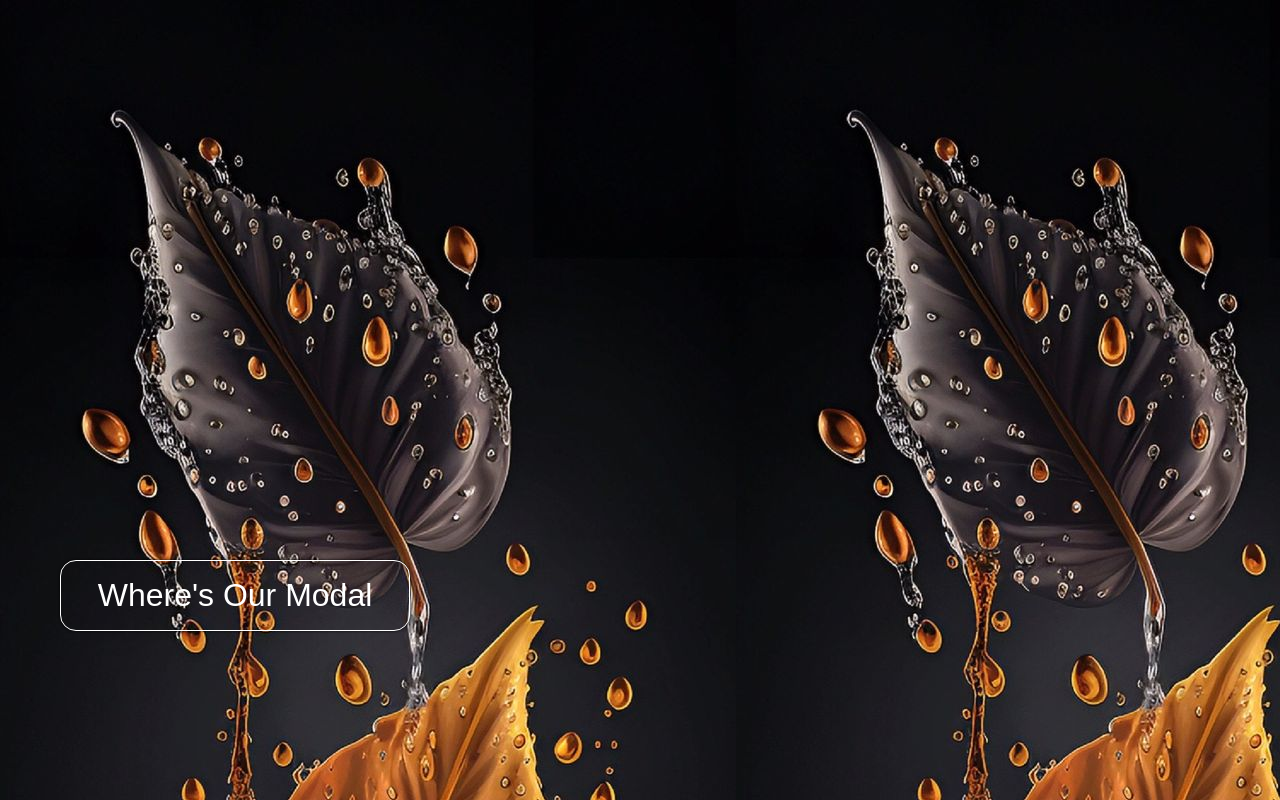
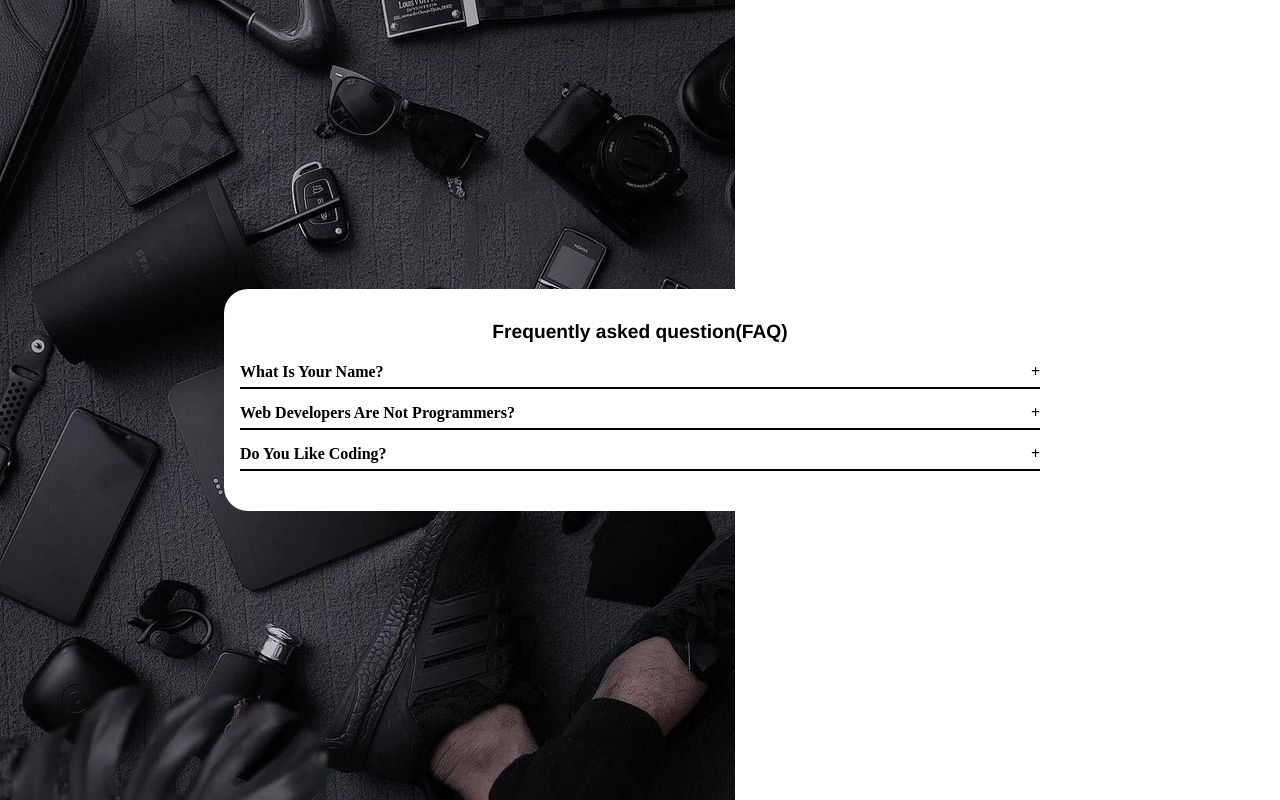
Before and after one commit to Asuraking913/example_web, a plain HTML site: page index.html in a window 1280 px wide. Drawn offline with Linux system fonts and the light colour scheme.

Commit message:
added changes

```diff
--- a/css/main.css
+++ b/css/main.css
@@ -5,82 +5,63 @@
 }
 
 body {
-  background-image: url("../images/Make\ Your\ Day.jpeg");
-  height: 100vh;
-  position: relative;
-  background-image: cover;
-}
+  background-image: url(../images/mac.jpeg);
+  background-position: cover;
+  background-repeat: no-repeat;
 
-#open-btn {
-  position: absolute;
-  top: 70%;
-  left: 60px;
-  padding: 0.5em 1em;
-  font-family: sans-serif;
-  color: transparent;
-  background-color: transparent;
-  color: white;
-  border-radius: 0.5em;
-  font-size: 2rem;
-  transition-duration: 2s;
-  text-transform: capitalize;
-  width: 350px;
-  border: 1px solid white;
-  box-shadow: 0 0 3px black;
-}
-
-#open-btn:hover {
-  background-color: white;
-  color: black;
-  border: none;
-}
-
-.modal {
-  width: 200px;
-  height: 100px;
-  /* padding: 0.2em 0.8em; */
   display: flex;
   align-items: center;
   justify-content: center;
-  gap: 1em;
-  flex-direction: row;
-  color: black;
-  background-color: white;
-  font-family: sans-serif;
-  font-size: 1.5rem;
-  position: absolute;
-  left: 50%;
-  top: 50%;
-
-  animation-name: slide;
-  animation-duration: 0.5s;
+  height: 100vh;
 }
 
-.close-btn {
-  font-size: 3rem;
-  cursor: pointer;
-  color: rgb(222, 79, 79);
+.cont1 {
+  background-color: white;
+  width: 65%;
+  padding: 2em 1em;
+  font-family: san;
+  border-radius: 1.5em;
 }
 
-#modal-container {
-  display: none;
-  position: fixed;
-  top: 0;
-  left: 0;
-  width: 100%;
-  height: 100%;
-  background-color: rgba(255, 255, 255, 0.082);
-  z-index: 1;
+h2 {
+  font-size: 1.2em;
+  font-family: "Franklin Gothic Medium", "Arial Narrow", Arial, sans-serif;
+  margin-bottom: 0.7em;
+  text-align: center;
 }
 
-@keyframes slide {
-  from {
-    top: -300px;
-    opacity: 0;
-  }
+.question {
+  padding: 0.4em 0;
+  border-bottom: 2px solid black;
+  font-weight: bold;
+  text-transform: capitalize;
+  cursor: pointer;
 
-  to {
-    top: 50%;
-    opacity: 1;
-  }
+  position: relative;
 }
+
+.question::after {
+  content: "+";
+  position: absolute;
+  right: 0;
+}
+
+.cont1 .content-container .answer {
+  width: 100%;
+  padding-top: 0.5em;
+  line-height: 1.5;
+
+  height: 0px;
+  overflow: hidden;
+  transition: 0.5s;
+}
+
+.cont1 .content-container.active .answer {
+  height: 150px;
+}
+
+.cont1 .content-container.active .question::after {
+  content: "-";
+  position: absolute;
+  right: 0;
+}
--- a/index.html
+++ b/index.html
@@ -8,14 +8,34 @@
     <link rel="stylesheet" href="css/main.css" />
   </head>
   <body>
-    <button id="open-btn">
-      <p>Where's our modal</p>
-    </button>
-
-    <div id="modal-container">
-      <div class="modal">
-        <p>Here i am</p>
-        <div class="close-btn">&times;</div>
+    <div class="cont1">
+      <h2>Frequently asked question(FAQ)</h2>
+      <div class="content-container">
+        <div class="question">What is your name?</div>
+        <div class="answer">
+          Lorem ipsum dolor sit amet consectetur adipisicing elit. Eos
+          blanditiis ex voluptas! Vel dolores earum quia reiciendis ipsum iste
+          iusto error exercitationem est repellendus saepe illo vitae,
+          voluptates illum necessitatibus?
+        </div>
+      </div>
+      <div class="content-container">
+        <div class="question">Web developers are not programmers?</div>
+        <div class="answer">
+          Lorem ipsum dolor sit amet consectetur adipisicing elit. Eos
+          blanditiis ex voluptas! Vel dolores earum quia reiciendis ipsum iste
+          iusto error exercitationem est repellendus saepe illo vitae,
+          voluptates illum necessitatibus?
+        </div>
+      </div>
+      <div class="content-container">
+        <div class="question">Do you like coding?</div>
+        <div class="answer">
+          Lorem ipsum dolor sit amet consectetur adipisicing elit. Eos
+          blanditiis ex voluptas! Vel dolores earum quia reiciendis ipsum iste
+          iusto error exercitationem est repellendus saepe illo vitae,
+          voluptates illum necessitatibus?
+        </div>
       </div>
     </div>
   </body>
--- a/test.js
+++ b/test.js
@@ -1,17 +1,14 @@
-const button = document.getElementById("open-btn");
-const closeBtn = document.querySelector(".close-btn");
-const modalCont = document.getElementById("modal-container");
+const question = document.getElementsByClassName("content-container");
 
-button.addEventListener("click", function () {
-  modalCont.style.display = "block";
-});
+for (var i = 0; i < question.length; i++) {
+  question[i].addEventListener("click", function () {
+    console.log("sdf");
+    this.classList.toggle("active");
+  });
+}
 
-closeBtn.addEventListener("click", function () {
-  modalCont.style.display = "none";
-});
-
-window.addEventListener("click", function (e) {
-  if (e.target === modalCont) {
-    modalCont.style.display = "none";
-  }
-});
+// for (n in question) {
+//   question[n].addEventListener("click", function () {
+//     console.log("sdf");
+//   });
+// }
```
Also changed, not shown: images/laptop1.jpeg (added), images/mac.jpeg (added).
